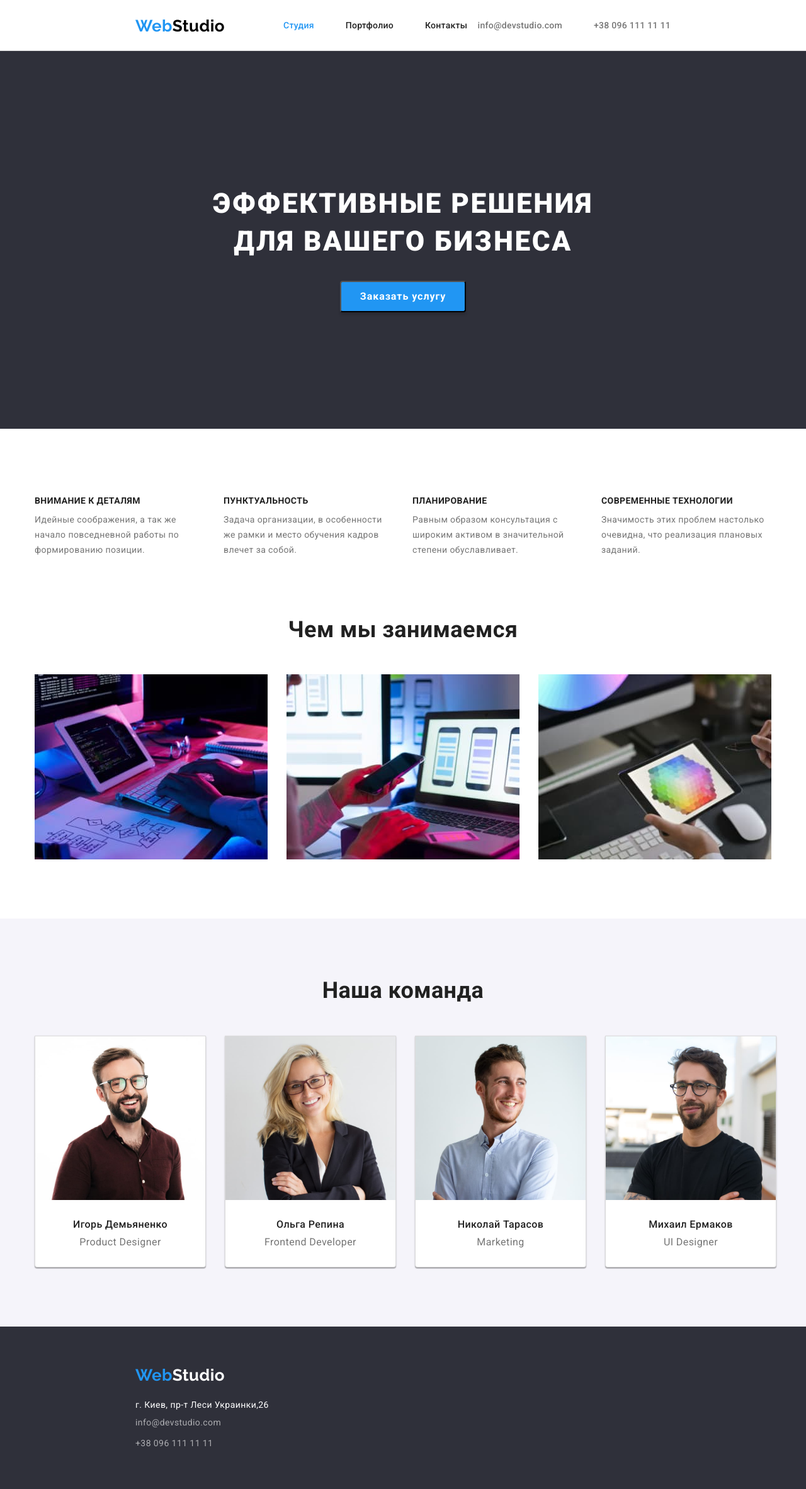
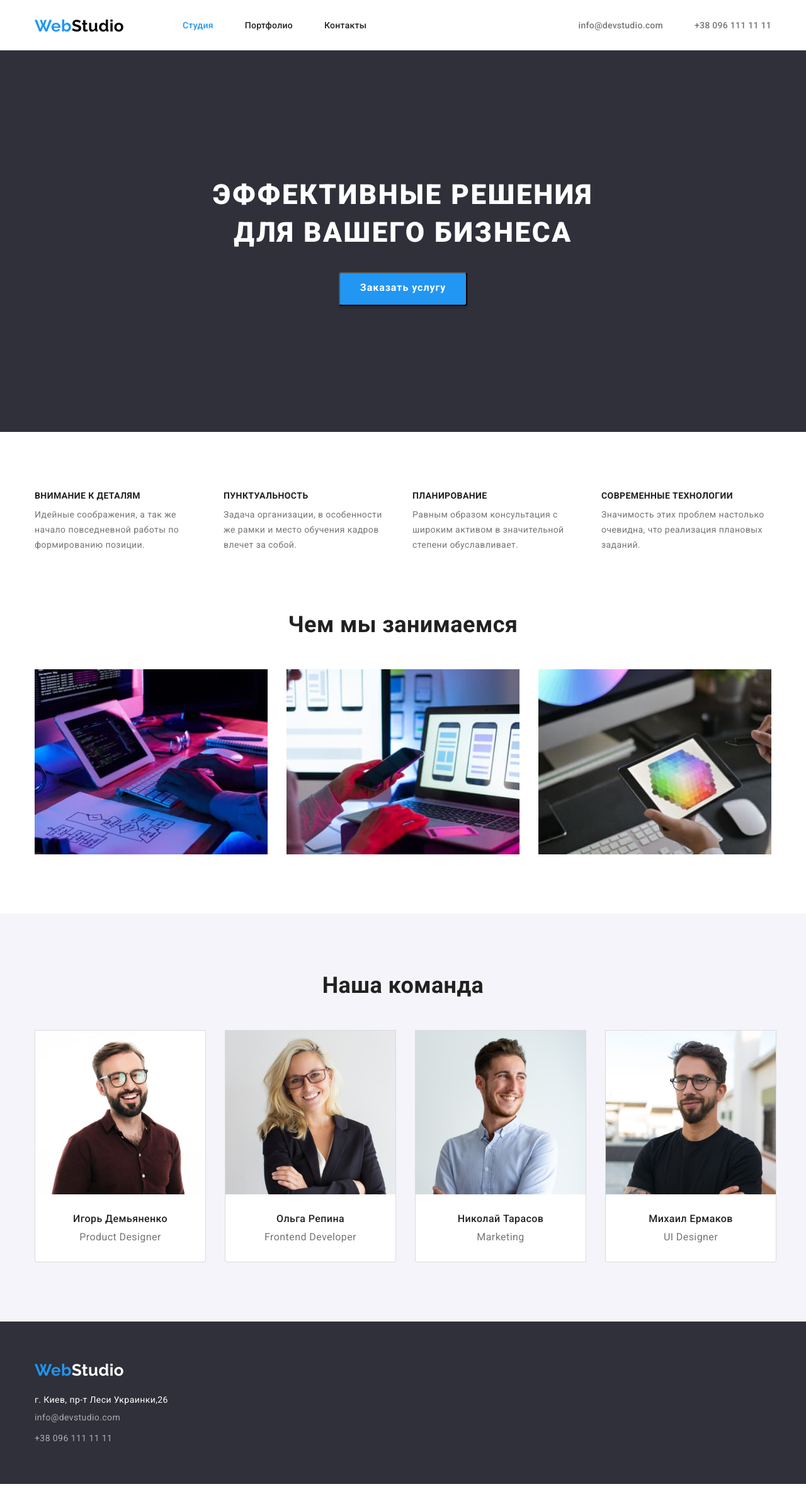
Before and after one commit to KupreichukAlex/GoIT-mark-up-HW-03, a plain HTML site: page index.html in a window 1280 px wide. Shown: the whole page at 63% size. Drawn offline with nearby package versions, Linux system fonts and the light colour scheme.

Commit message:
fixed styles and index

```diff
--- a/css/styles.css
+++ b/css/styles.css
@@ -86,6 +86,11 @@ section {
 }
 
 /* Logo WebStdio*/
+
+.header {
+  border-bottom: 1px solid rgba(0, 0, 0, 0.14);
+}
+
 .logo {
   font-family: var(--logo-font);
   font-weight: 700;
@@ -102,16 +107,6 @@ section {
 }
 /*Nav-menu*/
 
-.nav-bar {
-  max-width: 1600px;
-  display: flex;
-  align-items: center;
-  padding-left: 215px;
-  padding-right: 215px;
-
-  border-bottom: 1px solid rgba(0, 0, 0, 0.14);
-
-}
 
 .nav {
   display: flex;
@@ -176,25 +171,24 @@ li>.link:focus {
   color: var(--text-color-hover);
 }
 
+
+/* *********** HERO ********** */
+
+
 .hero {
-  display: flex;
-  flex-direction: column;
-  align-items: center;
+
   text-align: center;
-  padding-top: 213px;
-  padding-bottom: 185px;
-
-  margin-bottom: 107px;
-  max-width: 1600px;
+  padding-top: 200px;
+  padding-bottom: 200px;
 
   background:var(--theme-color-dark);
 }
 
   .title-hero {
-    height: 120px;
     width: 696px;
 
-    margin-bottom: 32px;
+    margin-right: auto;
+    margin-left: auto;
 
     font-weight: 900;
     font-size: 44px;
@@ -205,8 +199,13 @@ li>.link:focus {
   }
 
 .button-modal {
-  width: 200px;
-  height: 50px;
+  margin-top: 32px;
+
+  padding-top: 8px;
+  padding-bottom: 12px;
+  padding-left: 32px;
+  padding-right: 32px;
+
   cursor: pointer;
   font-weight: 700;
   letter-spacing: 0.06em;
@@ -228,10 +227,12 @@ li>.link:focus {
 .current {
   color: var(--text-color-hover);
 }
+
 /*Benefits*/
 
 .benefits {
-  margin-bottom: 94px;
+ padding-top: 94px;
+ padding-bottom: 94px;
 }
 
 .benefits-list {
@@ -252,7 +253,7 @@ li>.link:focus {
   line-height: 1.14;
   text-transform: uppercase;
 
-  padding-bottom: 10px;
+  margin-bottom: 10px;
 
   color: var(--text-color-h);
 }
@@ -264,7 +265,7 @@ li>.link:focus {
 /*Works*/
 
 .works {
-  margin-bottom: 94px;
+  padding-bottom: 94px;
 }
 
 .works-list {
@@ -312,9 +313,9 @@ li>.link:focus {
   text-align: center;
   background-color: var(--theme-color-light);
   border: 1px solid rgba(0, 0, 0, 0.14);
-  box-shadow: 0px 1px 3px rgba(0, 0, 0, 0.12),
+  /* box-shadow: 0px 1px 3px rgba(0, 0, 0, 0.12),
     0px 1px 1px rgba(0, 0, 0, 0.14),
-    0px 2px 1px rgba(0, 0, 0, 0.2);
+    0px 2px 1px rgba(0, 0, 0, 0.2); */
   border-radius: 0px 0px 4px 4px;
 
   padding-bottom: 30px;
@@ -346,10 +347,9 @@ font-size: 16px;
 /*footer*/
 
 .footer {
-  max-width: 1600px;
   background: var(--theme-color-dark);
 
-  padding: 60px 215px;
+  padding: 60px 0;
 }
 
 .logo-footer {
@@ -398,13 +398,14 @@ font-size: 16px;
 .portfolio-btns-list {
   display: flex;
   justify-content: center;
-  margin-bottom: 50px;
+  padding-bottom: 50px;
 }
 
 .portfolio {
   display: flex;
   justify-content: center;
-  padding-top: 90px;
+  padding-top: 94px;
+  padding-bottom: 94px;
 }
 
 .portf-btns-item:not(:last-child) {
@@ -412,6 +413,7 @@ font-size: 16px;
 }
 
 .portfolio-btn {
+  padding: 6px 22px;
   font-weight: 500;
   font-size: 16px;
   line-height: 1.62;
@@ -432,6 +434,7 @@ font-size: 16px;
 }
 
 .cards-title {
+  margin-bottom: 4px;
   font-weight: 700;
   font-size: 18px;
   line-height: 2;
@@ -441,6 +444,7 @@ font-size: 16px;
 }
 
 .cards-group {
+
   font-weight: 400;
   font-size: 16px;
   line-height: 1.88;
@@ -450,14 +454,20 @@ font-size: 16px;
   display: flex;
   flex-direction: row;
   flex-wrap: wrap;
-  margin-bottom: 98px;
 }
 
 .portf-item {
+  margin-right: 30px;
+  width: 370px;
+}
+
+.card-frame {
   border: 1px solid #EEEEEE;
-  margin-right: 30px;
-  height: 404px;
-  width: 370px;
+  border-top: none;
+  padding-top: 20px;
+  padding-bottom: 20px;
+  padding-left: 24px;
+
 }
 
 .portf-item:nth-child(3n) {
--- a/index.html
+++ b/index.html
@@ -21,7 +21,7 @@
 
 <body>
     <header>
-        <div class="nav-bar">
+        <div class="container">
         <nav class="nav">
             <a class="logo link" lang="en" href="index.html"><span class="span">Web</span>Studio</a>
 
@@ -30,22 +30,24 @@
                 <li class="nav-item"><a class="nav-link link" href="portfolio.html">Портфолио</a></li>
                 <li class="nav-item"><a class="nav-link link" href="#contacts">Контакты</a></li>
             </ul>
-        </nav>
+
         <ul class="list-contact-header list">
             <li class="contact-item"><a class="contact-mail link" href="mailto:info@devstudio.com">info@devstudio.com</a>
             </li>
             <li class="contact-item"><a class="contact-number link" href="tel:+380961111111">+38 096 111 11 11</a>
             </li>
         </ul>
+        </nav>
         </div>
     </header>
     <main>
         <section class="hero">
+            <div class="container">
 
                 <h1 class="title-hero"> эффективные решения для вашего бизнеса </h1>
 
                 <button class="button-modal" type="button">Заказать услугу</button>
-
+            </div>
         </section>
 
         <section class="benefits">
@@ -132,10 +134,11 @@
     </main>
 
     <footer class="footer">
+        <div class="container">
 
         <a class="logo-footer link" lang="en" href="index.html"><span class="span">Web</span>Studio</a>
 
-        <address id="contacts">
+        <address>
 
             <ul class="list-contact-footer list">
                 <li class="contact-item-footer"><a class="link-footer-map link" href="https://goo.gl/maps/f1McvQRz6KP4o4kd8" target="_blank"
@@ -146,7 +149,7 @@
             </ul>
 
             </address>
-
+        </div>
             </footer>
             </body>
 
```
Also changed, not shown: portfolio.html (+33 -9 lines).
